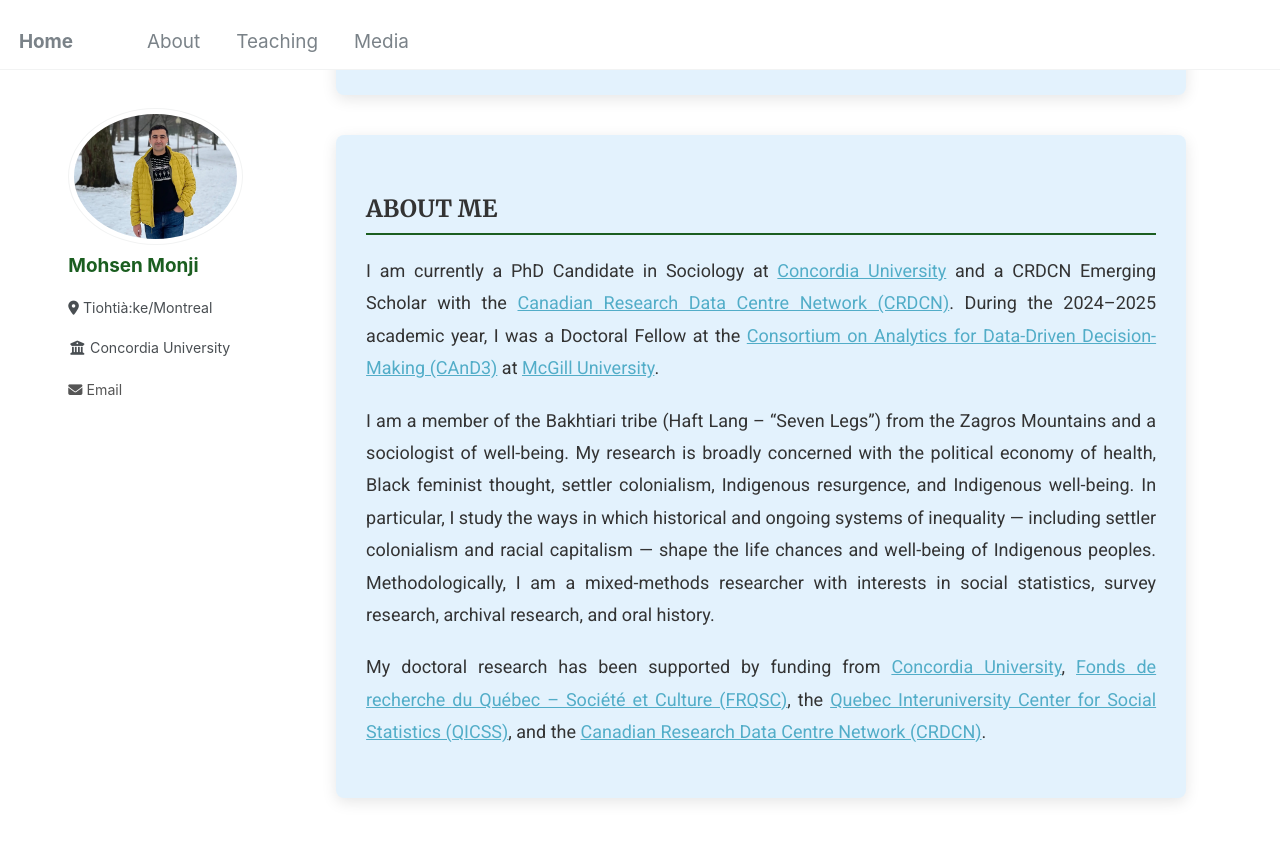
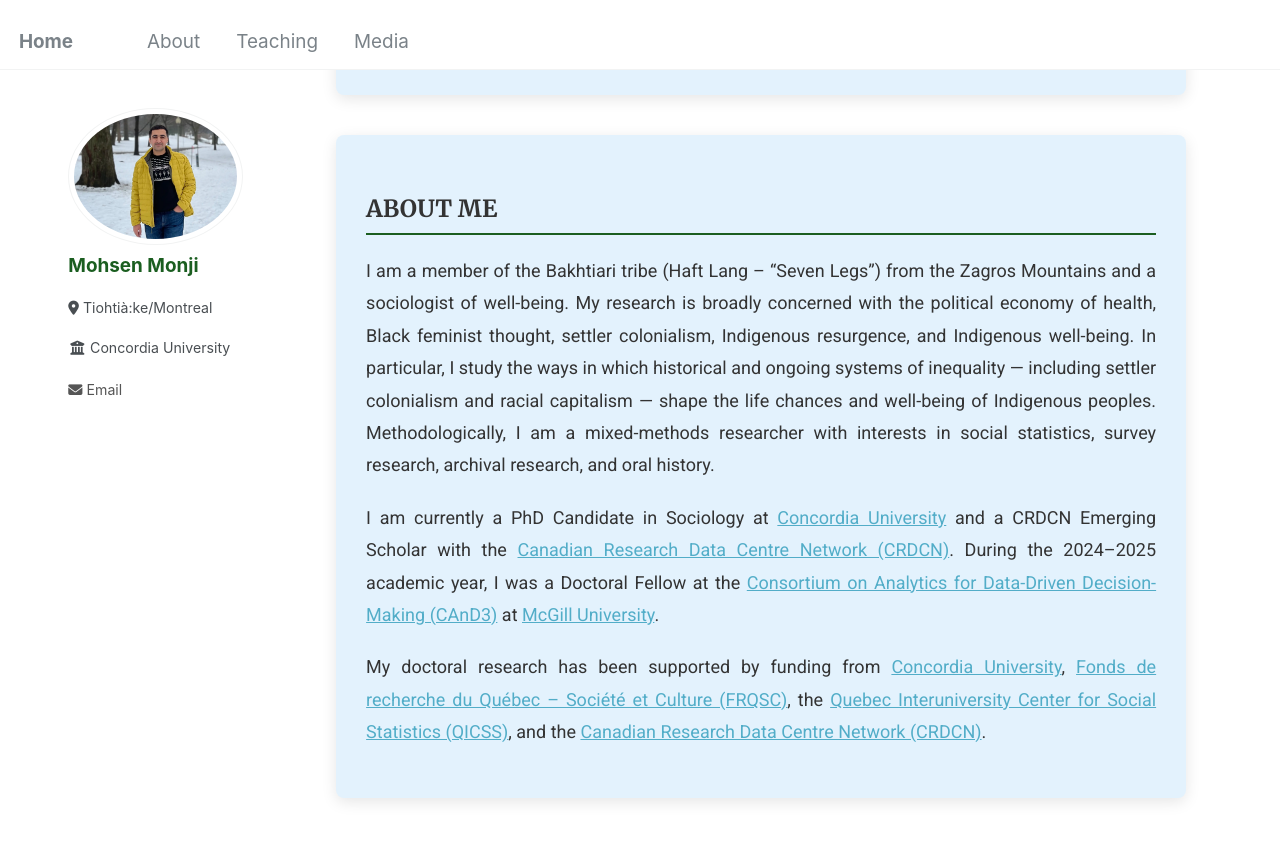
Before and after one commit to Mohsnmonji/mohsnmonji.github.io, a Jekyll site: the page built from about-me.md, in a window 1280 px wide and 900 px high, scrolled down 349 px. Shown: the top 841 px of the window. Built offline with Jekyll 4.4.1, drawn with Linux system fonts in a browser that asks for light colours.

Commit message:
Update about-me.md

```diff
--- a/about-me.md
+++ b/about-me.md
@@ -62,16 +62,16 @@ author_profile: true
 <div class="about-card">
   <h2>ABOUT ME</h2>
   <p style="font-size:18px; color:#333; text-align:justify; line-height:1.8; margin:20px 0;">
+    I am a member of the Bakhtiari tribe (Haft Lang – “Seven Legs”) from the Zagros Mountains and a sociologist of well-being. My research is broadly concerned with the political economy of health, Black feminist thought, settler colonialism, Indigenous resurgence, and Indigenous well-being. In particular, I study the ways in which historical and ongoing systems of inequality — including settler colonialism and racial capitalism — shape the life chances and well-being of Indigenous peoples. Methodologically, I am a mixed-methods researcher with interests in social statistics, survey research, archival research, and oral history.
+  </p>
+
+  <p style="font-size:18px; color:#333; text-align:justify; line-height:1.8; margin:20px 0;">
     I am currently a PhD Candidate in Sociology at
     <a href="https://www.concordia.ca/" target="_blank">Concordia University</a> and
     a CRDCN Emerging Scholar with the
     <a href="https://crdcn.ca" target="_blank">Canadian Research Data Centre Network (CRDCN)</a>. During the 2024–2025 academic year, I was a Doctoral Fellow at the
     <a href="https://www.mcgill.ca/cand3/" target="_blank">Consortium on Analytics for Data-Driven Decision-Making (CAnD3)</a>
     at <a href="https://www.mcgill.ca/" target="_blank">McGill University</a>.
-  </p>
-
-  <p style="font-size:18px; color:#333; text-align:justify; line-height:1.8; margin:20px 0;">
-    I am a member of the Bakhtiari tribe (Haft Lang – “Seven Legs”) from the Zagros Mountains and a sociologist of well-being. My research is broadly concerned with the political economy of health, Black feminist thought, settler colonialism, Indigenous resurgence, and Indigenous well-being. In particular, I study the ways in which historical and ongoing systems of inequality — including settler colonialism and racial capitalism — shape the life chances and well-being of Indigenous peoples. Methodologically, I am a mixed-methods researcher with interests in social statistics, survey research, archival research, and oral history.
   </p>
 
   <p style="font-size:18px; color:#333; text-align:justify; line-height:1.8; margin:20px 0;">
```
